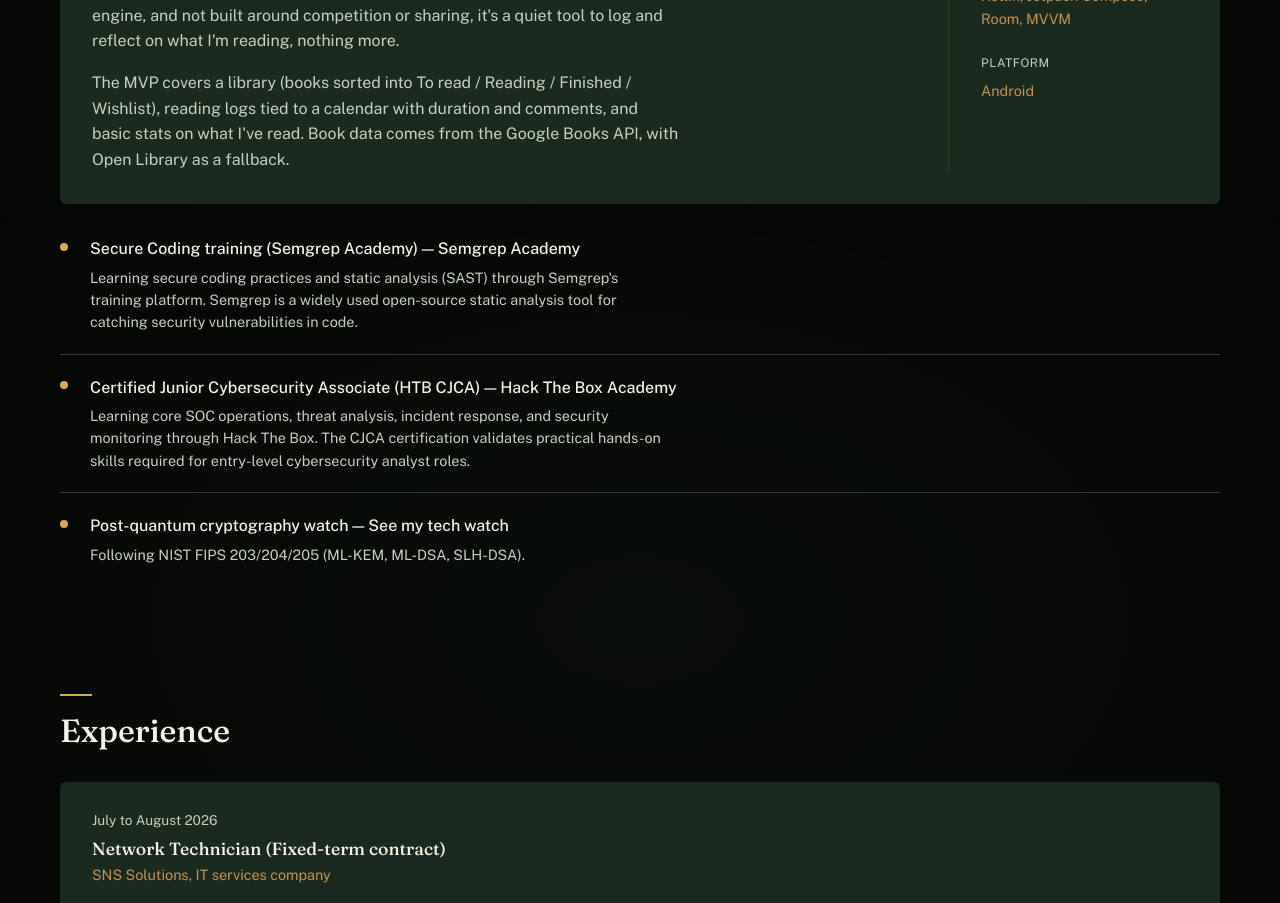
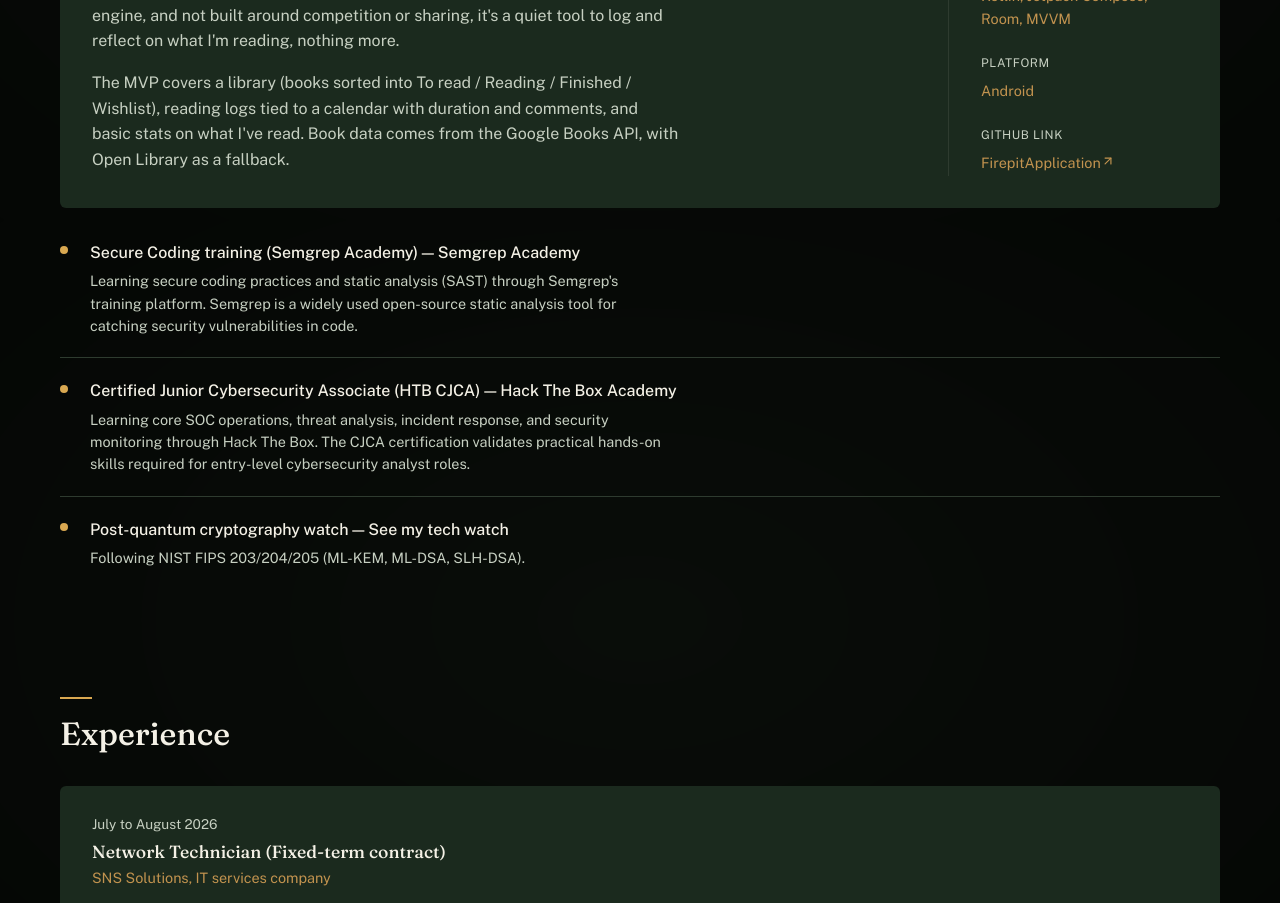
Before and after one commit to maillet-nills/maillet-nills.github.io, a React (Vite) app: page /#/ in a window 1280 px wide. Shown: the part 1380-2283 px from the top of the page. Built offline with nearby package versions, Linux system fonts and the light colour scheme; a web font is replaced by a local one.

Commit message:
feat: add FirepitApplication repo link

```diff
--- a/src/pages/Home.tsx
+++ b/src/pages/Home.tsx
@@ -119,6 +119,25 @@
                             <p className="firepit-meta-label">Platform</p>
                             <p className="firepit-meta-value">Android</p>
                         </div>
+                        <div>
+                            <p className="firepit-meta-label">Github Link</p>
+                            <a className="firepit-meta-value" href="https://github.com/maillet-nills/FirepitApplication" target="_blank">
+                                FirepitApplication
+                                <svg
+                                    width="14"
+                                    height="14"
+                                    viewBox="0 0 24 24"
+                                    fill="none"
+                                    stroke="currentColor"
+                                    strokeWidth="2"
+                                    strokeLinecap="round"
+                                    strokeLinejoin="round"
+                                >
+                                    <line x1="7" y1="17" x2="17" y2="7" />
+                                    <polyline points="7 7 17 7 17 17" />
+                                </svg>
+                            </a>
+                        </div>
                     </div>
                 </div>
 
```
